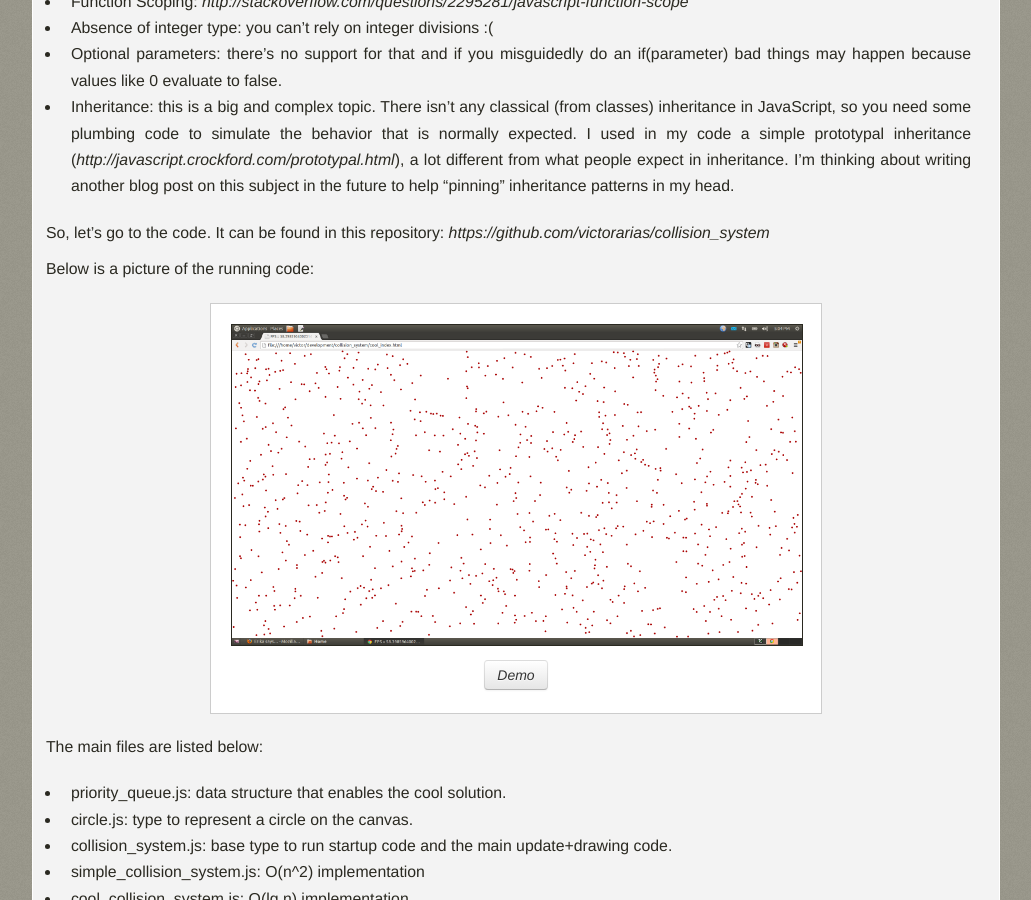
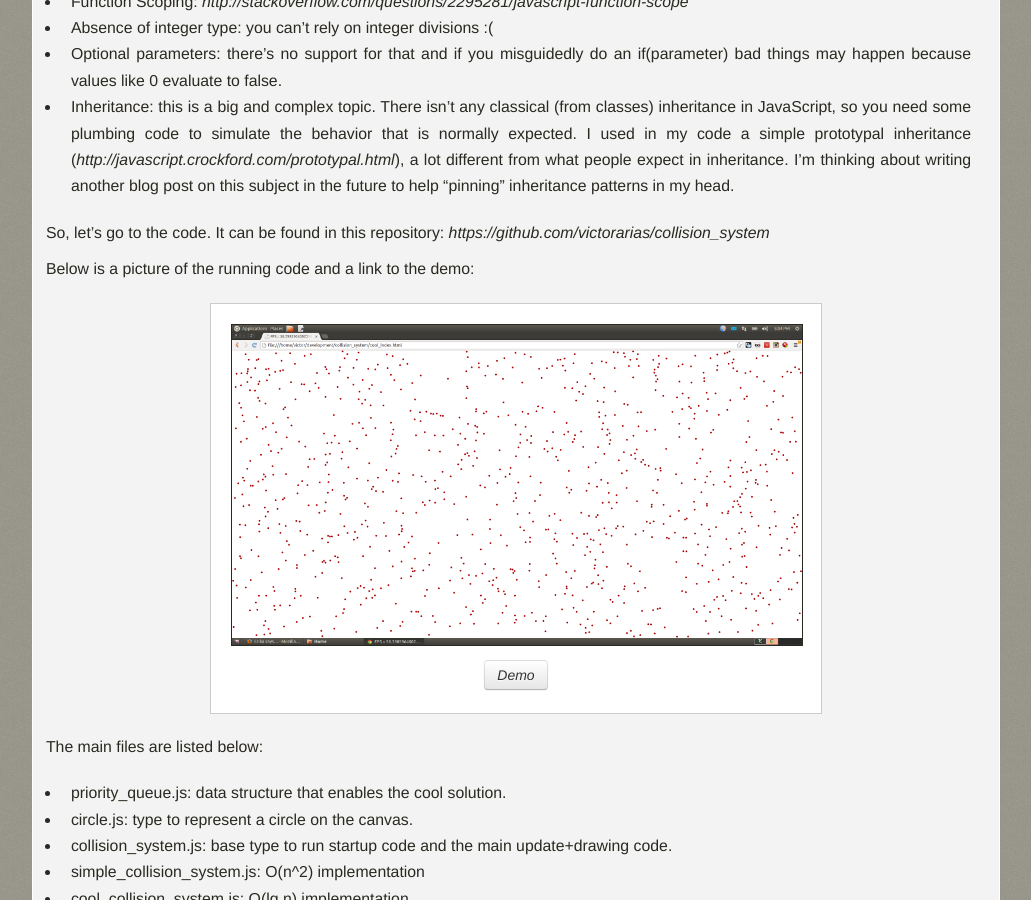
Before and after one commit to victorarias/victorarias.github.com, a Jekyll site: the page built from _posts/2013-03-15-event-driven-collision-simulation.md, in a window 1280 px wide and 900 px high, scrolled down 1039 px. Shown: the whole window, without its empty margins (124-1155 px from the left). Built offline with Jekyll 4.4.1, drawn with Linux system fonts in a browser that asks for light colours; comment, search, counter and statistics services are not loaded.

Commit message:
one more change

```diff
--- a/_posts/2013-03-15-event-driven-collision-simulation.md
+++ b/_posts/2013-03-15-event-driven-collision-simulation.md
@@ -36,7 +36,7 @@ Just by reading my code now I remembered five topics that it can be tricky:
 
 So, let’s go to the code. It can be found in this repository: [https://github.com/victorarias/collision_system](https://github.com/victorarias/collision_system)
 
-Below is a picture of the running code:
+Below is a picture of the running code and a link to the demo:
 
 <div class="thumb">
   <a href="/images/2013-03-15/1.png" target="_blank">
```
